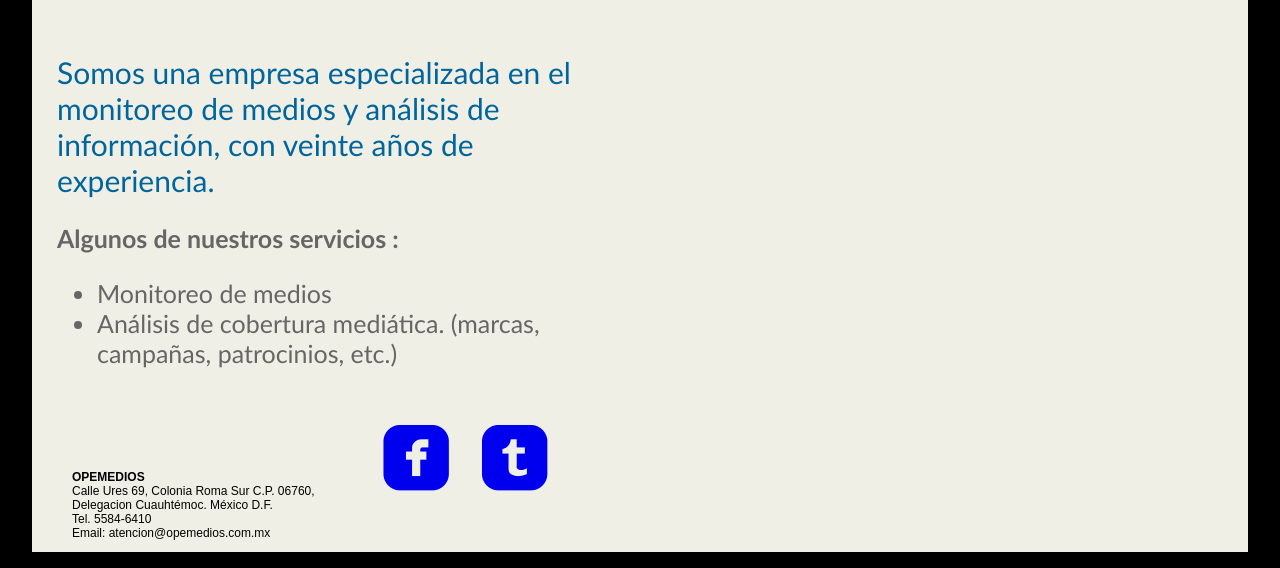
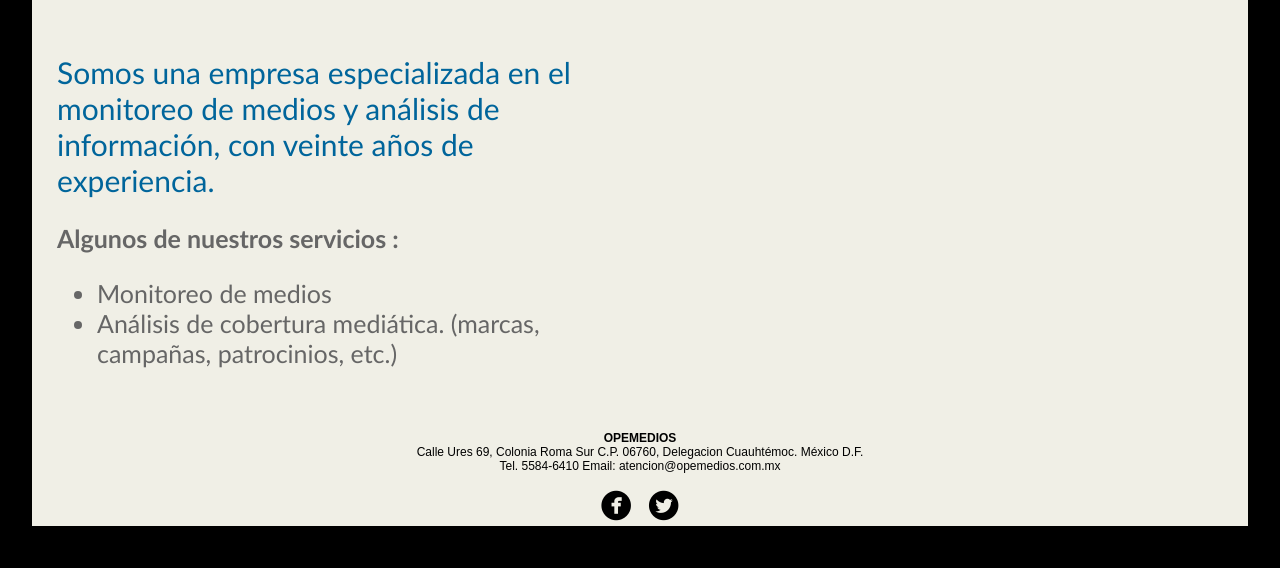
Before and after one commit to isaacBats/demo.opemedios, a plain HTML site: page index.html in a window 1280 px wide. Shown: the part 306-874 px from the top of the page. After the commit the page ends 837 px from the top, so only its background shows below. Drawn offline with Linux system fonts and the light colour scheme; files whose address does not match are found by name.

Commit message:
Ha quedado la pagina para desktop

```diff
--- a/css/styleOpera.css
+++ b/css/styleOpera.css
@@ -38,7 +38,7 @@ header, main, footer {
 
 	.menu{
 		background-color: #00659B;
-		color: white;
+		/*color: white;*/
 		display: table-row;
 		font-size: 1.5rem;
 		width: 100%;
@@ -67,14 +67,15 @@ header, main, footer {
 			height: 45px;
 			padding: 10px 5px;
 			text-decoration: none;
-			width: 140px;
+			/*width: 140px;*/
 		}
-			.menu_item:hover{
-				background-color:#013ADF;
+			.menu_item a:hover{
+				background-color:#13C5D9;
+				/*color: white;*/
 			}
-			.menu_item_link:hover{
+			/*.menu_item_link:hover{
 				color: white;
-			}
+			}*/
 			/*a[data-itemReduccion]{
 				font-size: 19.7px;
 			}	*/
@@ -119,16 +120,18 @@ header, main, footer {
 .footer_home{
 	margin-top: -21px;
 }
-	.footer__home__nav{
+	/*.footer__home__nav{
 		display: table;
 	}
 	.footer__home__nav li{
 		display: table-cell;
-	}
+	}*/
 	.footer__article{
 		font-size: 12px;
-		min-width: 295px;
-		min-height: 56px;
+		/*min-width: 295px;
+		min-height: 56px;*/
+		text-align: center;
+		padding-top: 2em;
 	}
 	.footer__article span{
 		font-weight: bold;
@@ -156,13 +159,14 @@ a.symbol:before {
   -o-font-smoothing: antialiased;
   font-smoothing: antialiased;
   /*font-size: 1.8em;*/
-  font-size: 5em;
+  font-size: 3em;
   color: black;
 }
 	.symbol_link{
 		text-decoration: none;
 		padding: .2em;
 		text-align: left;
+		color: black;
 	}
 
 .lstyle_none{
--- a/index.html
+++ b/index.html
@@ -66,19 +66,13 @@
 		</section>
 	</main>
 	<footer class="footer_home">
-		<nav>
-			<ul class="footer__home__nav lstyle_none">
-				<li>
-					<article class="footer__article">
-						<p><span>OPEMEDIOS</span><br>
-						Calle Ures 69, Colonia Roma Sur C.P. 06760,<br> Delegacion Cuauhtémoc. México D.F.<br>
-						Tel. 5584-6410 <br>Email: atencion@opemedios.com.mx</p>
-					</article>
-				</li>
-				<li class="symbol"><a class="symbol_link" href="https://www.facebook.com/Opemedios-586086271483511/timeline/" target="_blank">&#xe427;</a></li>
-				<li class="symbol"><a class="symbol_link" href="https://twitter.com/DeMonitoreo" target="_blank">&#xe485;</a></li>
-			</ul>
-		</nav>
+		<div class="footer__article">
+			<p><span>OPEMEDIOS</span><br>
+			Calle Ures 69, Colonia Roma Sur C.P. 06760, Delegacion Cuauhtémoc. México D.F.<br>
+			Tel. 5584-6410 Email: atencion@opemedios.com.mx</p>
+			<a class="symbol symbol_link" href="https://www.facebook.com/Opemedios-586086271483511/timeline/" target="_blank">&#xe227;</a>
+			<a class="symbol symbol_link" href="https://twitter.com/DeMonitoreo" target="_blank">&#xe286;</a>
+		</div>
 	</footer>
 	<!-- js para el slider -->
 	<script type="text/javascript" src="js/opera.js"></script>
```
